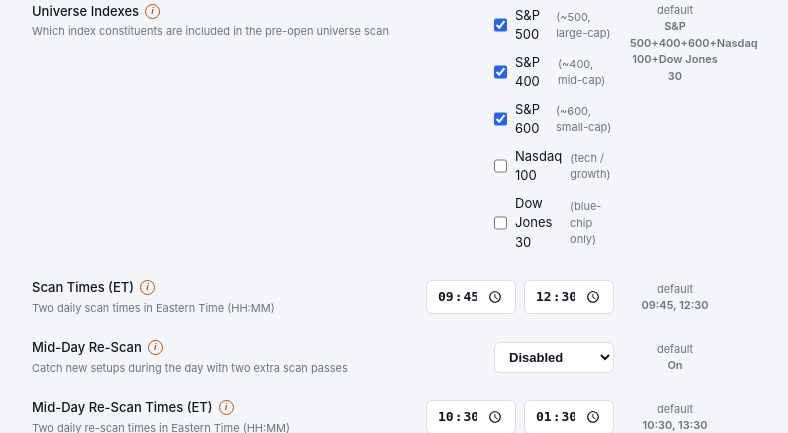
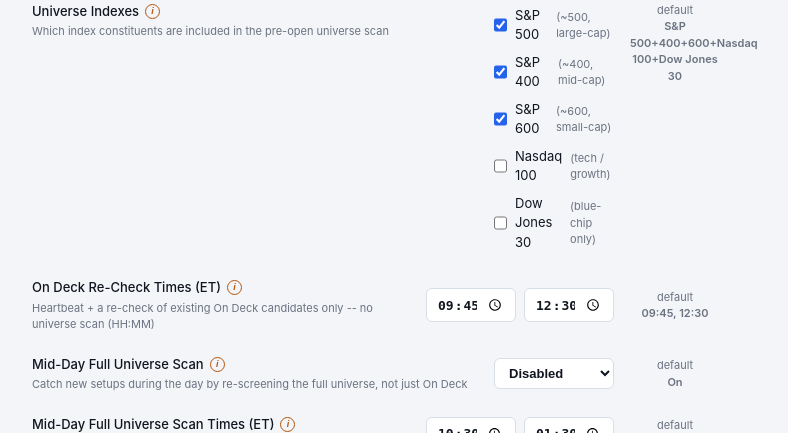
Before and after one commit to flyguy91355/AIShortTrading-releases, a Python web app: template web/templates/settings.html in a window 1280 px wide. Shown: the part 6067-6500 px from the top of the page, without its empty margins (264-1052 px from the left). Run offline with Jinja, Linux system fonts and the light colour scheme; the template is opened without the code that fills it, so the values that code supplies are empty.

Commit message:
Sync 2026-08-28 for v0.15.25

```diff
--- a/web/templates/settings.html
+++ b/web/templates/settings.html
@@ -1190,8 +1190,8 @@
 
       <div class="setting-row" style="grid-template-columns: 1fr auto 90px;">
         <div>
-          <div class="setting-label">Scan Times (ET) <button type="button" class="info-btn" onclick="showInfo(event,'The two scheduled times each trading day (Eastern Time) the auto-scan loop fires — neither buys directly anymore (real buying happens continuously via the On Deck promotion pipeline whenever a candidate clears its gates). The first slot is a heartbeat/trigger point; the second also fires the midday On Deck re-analysis, refreshing conviction/R/R on every current On Deck candidate. A third late-day scan was intentionally removed as redundant with the next pre-open scan.')">i</button></div>
-          <div class="setting-desc">Two daily scan times in Eastern Time (HH:MM)</div>
+          <div class="setting-label">On Deck Re-Check Times (ET) <button type="button" class="info-btn" onclick="showInfo(event,'NOT a universe scan -- these two times only ever look at candidates already on On Deck, never the broader stock universe (see Pre-Open Full Universe Scan and Mid-Day Full Universe Scan Times below for the ones that do). The first slot is a heartbeat/trigger point that does nothing on its own; the second re-checks conviction/R/R on every current On Deck candidate. A third late-day slot was intentionally removed as redundant with the next pre-open scan.')">i</button></div>
+          <div class="setting-desc">Heartbeat + a re-check of existing On Deck candidates only -- no universe scan (HH:MM)</div>
         </div>
         <div style="display:flex;gap:8px;align-items:center;">
           {% set scan_times = cfg.research.scan_times or ['09:45','12:30'] %}
@@ -1202,8 +1202,8 @@
       </div>
       <div class="setting-row">
         <div>
-          <div class="setting-label">Mid-Day Re-Scan <button type="button" class="info-btn" onclick="showInfo(event,'When Enabled, two additional scan times each day re-run the free quick-screen check against the full universe and spend a real Claude call only on stocks not already analyzed today by any other pass -- catches a stock that develops a qualifying setup after the morning pre-open scan.')">i</button></div>
-          <div class="setting-desc">Catch new setups during the day with two extra scan passes</div>
+          <div class="setting-label">Mid-Day Full Universe Scan <button type="button" class="info-btn" onclick="showInfo(event,'When Enabled, two additional times each day re-run the free quick-screen check against the FULL STOCK UNIVERSE (same scope as the Pre-Open scan) and spend a real Claude call only on stocks not already analyzed today by any other pass -- catches a stock that develops a qualifying setup after the morning pre-open scan.')">i</button></div>
+          <div class="setting-desc">Catch new setups during the day by re-screening the full universe, not just On Deck</div>
         </div>
         <select class="setting-input" name="research.midday_scan_enabled">
           <option value="false" {% if not cfg.research.midday_scan_enabled %}selected{% endif %}>Disabled</option>
@@ -1213,8 +1213,8 @@
       </div>
       <div class="setting-row" style="grid-template-columns: 1fr auto 90px;">
         <div>
-          <div class="setting-label">Mid-Day Re-Scan Times (ET) <button type="button" class="info-btn" onclick="showInfo(event,'The two times each trading day the mid-day re-scan fires. Only tickers not already analyzed today by any other pass get a real Claude call, so this stays cheap regardless of how many stocks pass the free quick-screen check.')">i</button></div>
-          <div class="setting-desc">Two daily re-scan times in Eastern Time (HH:MM)</div>
+          <div class="setting-label">Mid-Day Full Universe Scan Times (ET) <button type="button" class="info-btn" onclick="showInfo(event,'The two times each trading day this FULL-UNIVERSE re-scan fires (same 1,500+ stock scope as the Pre-Open scan, not just On Deck). Only tickers not already analyzed today by any other pass get a real Claude call, so this stays cheap regardless of how many stocks pass the free quick-screen check.')">i</button></div>
+          <div class="setting-desc">Two full-universe re-scan times in Eastern Time (HH:MM)</div>
         </div>
         <div style="display:flex;gap:8px;align-items:center;">
           {% set midday_scan_times = cfg.research.midday_scan_times or ['10:30','13:30'] %}
@@ -1225,8 +1225,8 @@
       </div>
       <div class="setting-row">
         <div>
-          <div class="setting-label">Pre-Open Scan (hrs before open) <button type="button" class="info-btn" onclick="showInfo(event,'How many hours before the 9:30 AM ET market open the overnight universe screen fires. At 1.5 hours, it runs at 8:00 AM. This scan screens 1,500+ stocks and populates On Deck and On Shore with the day\'s real candidates. Weekends and market holidays are automatically skipped.')">i</button></div>
-          <div class="setting-desc">Hours before market open to run the overnight universe scan</div>
+          <div class="setting-label">Pre-Open Full Universe Scan (hrs before open) <button type="button" class="info-btn" onclick="showInfo(event,'How many hours before the 9:30 AM ET market open this FULL-UNIVERSE screen fires. At 1.5 hours, it runs at 8:00 AM. This scan screens 1,500+ stocks and populates On Deck and On Shore with the day\'s real candidates. Weekends and market holidays are automatically skipped.')">i</button></div>
+          <div class="setting-desc">Hours before market open to run the full overnight universe scan</div>
         </div>
         <input type="number" class="setting-input" name="research.pre_open_batch_hours"
                value="{{ cfg.research.pre_open_batch_hours }}" min="1" max="8">
```
